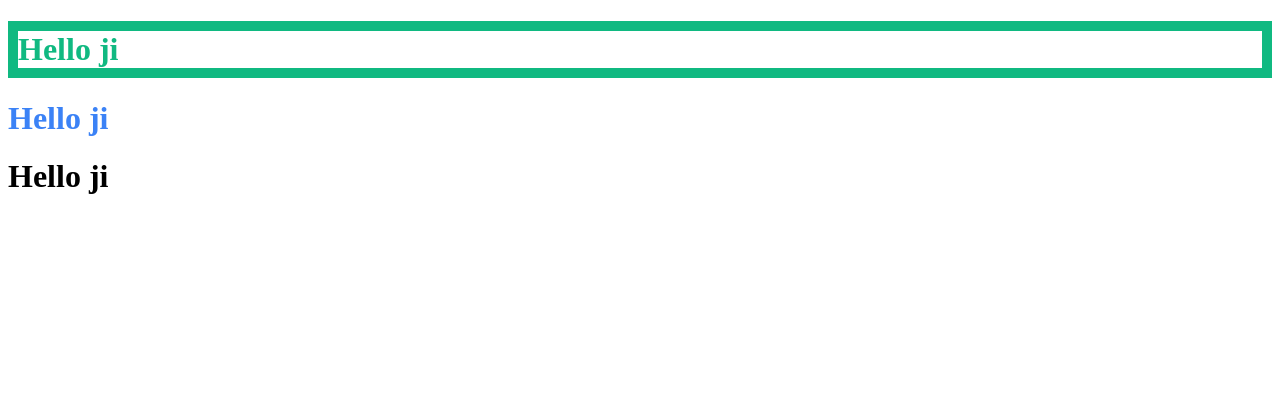
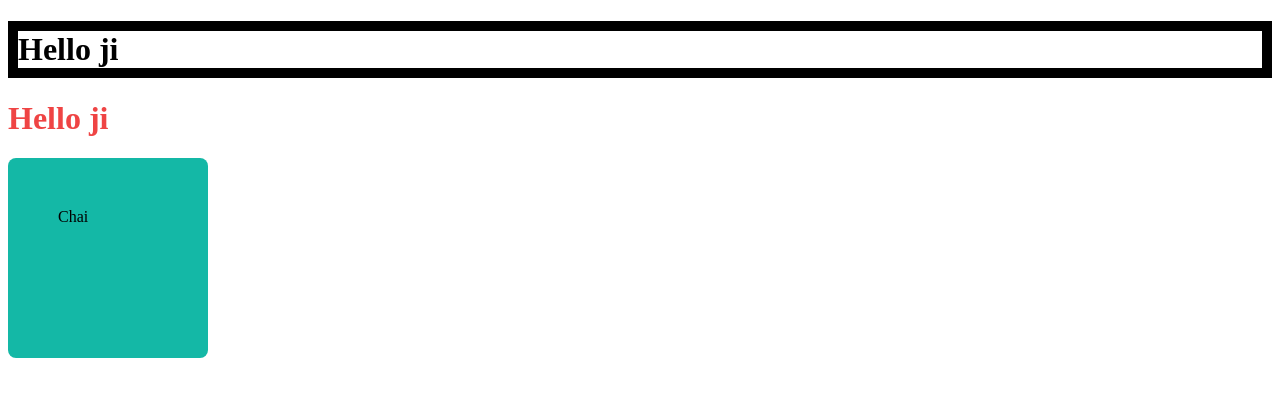
Before and after one commit to suyashjaiswal24/Chai-Tailwind, a plain HTML site: page index.html in a window 1280 px wide. Drawn offline with Linux system fonts and the light colour scheme.

Commit message:
Added MutationObserver

```diff
--- a/index.html
+++ b/index.html
@@ -1,15 +1,17 @@
 <!DOCTYPE html>
 <html lang="en">
+
 <head>
     <meta charset="UTF-8">
     <meta name="viewport" content="width=device-width, initial-scale=1.0">
-    <title>ChaiTailwind</title>
+    <title>ChaiTailwind ☕ - Utility-First CSS with a Warm Touch</title>
 </head>
+
 <body>
-    <!-- <h1 class="box chai-border-10 chai-color-blue puppy nochai-border-10">Hello ji</h1> -->
-    <h1 class="chai-border-10 chai-color-green">Hello ji</h1>
-    <h1 class="chai-color-blue">Hello ji</h1>
-    <h1 class="nochai-color-blue">Hello ji</h1>
+    <h1 class="chai-border-10">Hello ji</h1>
+    <h1 class="chai-color-red">Hello ji</h1>
+    <div class="chai-w-100 chai-h-100 chai-bg-teal chai-p-50 chai-rounded-lg">Chai</div>
     <script src="main.js"></script>
 </body>
+
 </html>
--- a/main.js
+++ b/main.js
@@ -1,4 +1,9 @@
+// ===============================
+// 🔥 ChaiTailwind Engine
+// ===============================
 
+
+//#region Utility-style-generators
 // Color palette
 const colors = {
     red: '#ef4444',
@@ -146,69 +151,107 @@ const styles = {
     // Gap utility
     gap: (v) => `gap: ${v}px`,
 }
+//#endregion
 
 
+// Cache for computed styles
 const cache = new Map();
 
-function getStyle(className) {
-    // Check cache first
-    if (cache.has(className)) return cache.get(className);
+function getStyle(type, value) {
+    const key = `${type}-${value}`;
 
-    // Remove 'chai-' prefix
-    const withoutPrefix = className.replace('chai-', '');
-    const parts = withoutPrefix.split('-');
+    if (cache.has(key)) return cache.get(key);
 
-    let result = '';
+    if (!styles[type]) return "";
 
-    // Try to find the utility in styles object
-    // First try exact match (for utilities like 'flex', 'block', 'hidden')
-    if (styles[withoutPrefix]) {
-        result = styles[withoutPrefix]();
-    }
-    // Try two-part utilities (like 'pt-4', 'bg-red', 'text-center')
-    else if (parts.length >= 2) {
-        const type = parts[0];
-        const value = parts.slice(1).join('-'); // Join back for values like '2xl'
+    const result = styles[type](value);
+    cache.set(key, result);
 
-        if (styles[type]) {
-            result = styles[type](value);
-        }
-    }
-    // Try three-part utilities (like 'justify-center', 'items-center')
-    if (!result && parts.length >= 2) {
-        const compound = parts.slice(0, 2).join('-');
-        if (styles[compound]) {
-            result = styles[compound]();
-        }
-    }
-
-    cache.set(className, result);
     return result;
 }
 
+// ===============================
+// 🧠 Core Engine
+// ===============================
 
-const elements = document.querySelectorAll('[class *= "chai-"]')
-console.log("Elements: ", elements) // Elements:  NodeList(3) [h1.chai-border-10.chai-color-green, h1.chai-color-blue, h1.nochai-color-blue]
+function applyChaiStyles(root = document) {
+    const elements = root.querySelectorAll('[class*="chai-"]');
 
-elements.forEach(e => {
+    elements.forEach((el) => {
+        // Prevent duplicate processing
+        if (el.dataset.chaiDone) return;
 
-    if (e.dataset.chaiDone) return;
+        const chaiClasses = [...el.classList].filter((c) =>
+            c.startsWith("chai-")
+        );
 
-    const chaiList = [...e.classList].filter(c => c.startsWith("chai-"));
-    console.log("ChaiList: ", chaiList) // ChaiList:  (2) ['chai-border-10', 'chai-color-green']    ChaiList:  ['chai-color-blue']    ChaiList:  []
+        if (chaiClasses.length === 0) return;
 
-    let style = ""
+        let finalStyle = "";
 
-    chaiList.forEach((ch) => {
-        console.log("Chai Element's class: ", ch)
+        chaiClasses.forEach((cls) => {
+            const parts = cls.split("-");
+            const type = parts[1];
+            const value = parts[2] || "";
 
-        const generatedStyle = getStyle(ch);
-        if (generatedStyle) {
-            style += generatedStyle + "; ";
-        }
-    })
+            const style = getStyle(type, value);
+            if (style) {
+                finalStyle += style + "; ";
+            }
+        });
 
-    e.style.cssText += style // <h1 class="chai-border-10 chai-color-green" style="border: 10px solid red; color: green;">Hello ji</h1>       <h1 class="chai-color-blue" style="color: blue;">Hello ji</h1>
+        // Apply styles in one go (performance)
+        el.style.cssText += finalStyle;
 
-    e.dataset.chaiDone = "true";
-});
+        // Mark as processed
+        el.dataset.chaiDone = "true";
+    });
+}
+
+// ===============================
+// 👀 Mutation Observer
+// ===============================
+
+function startObserver() {
+    const observer = new MutationObserver((mutations) => {
+        mutations.forEach((mutation) => {
+
+            // Handle new elements
+            mutation.addedNodes.forEach((node) => {
+                if (node.nodeType !== 1) return;
+
+                applyChaiStyles(node);
+            });
+
+            // Handle class changes
+            if (
+                mutation.type === "attributes" &&
+                mutation.attributeName === "class"
+            ) {
+                const el = mutation.target;
+
+                // Reset so it can reprocess
+                delete el.dataset.chaiDone;
+
+                applyChaiStyles(el.parentNode);
+            }
+        });
+    });
+
+    observer.observe(document.body, {
+        childList: true,
+        subtree: true,
+        attributes: true,
+        attributeFilter: ["class"],
+    });
+}
+
+// ===============================
+// 🚀 Init
+// ===============================
+
+// Initial run
+applyChaiStyles();
+
+// Start watching DOM
+startObserver();
```
